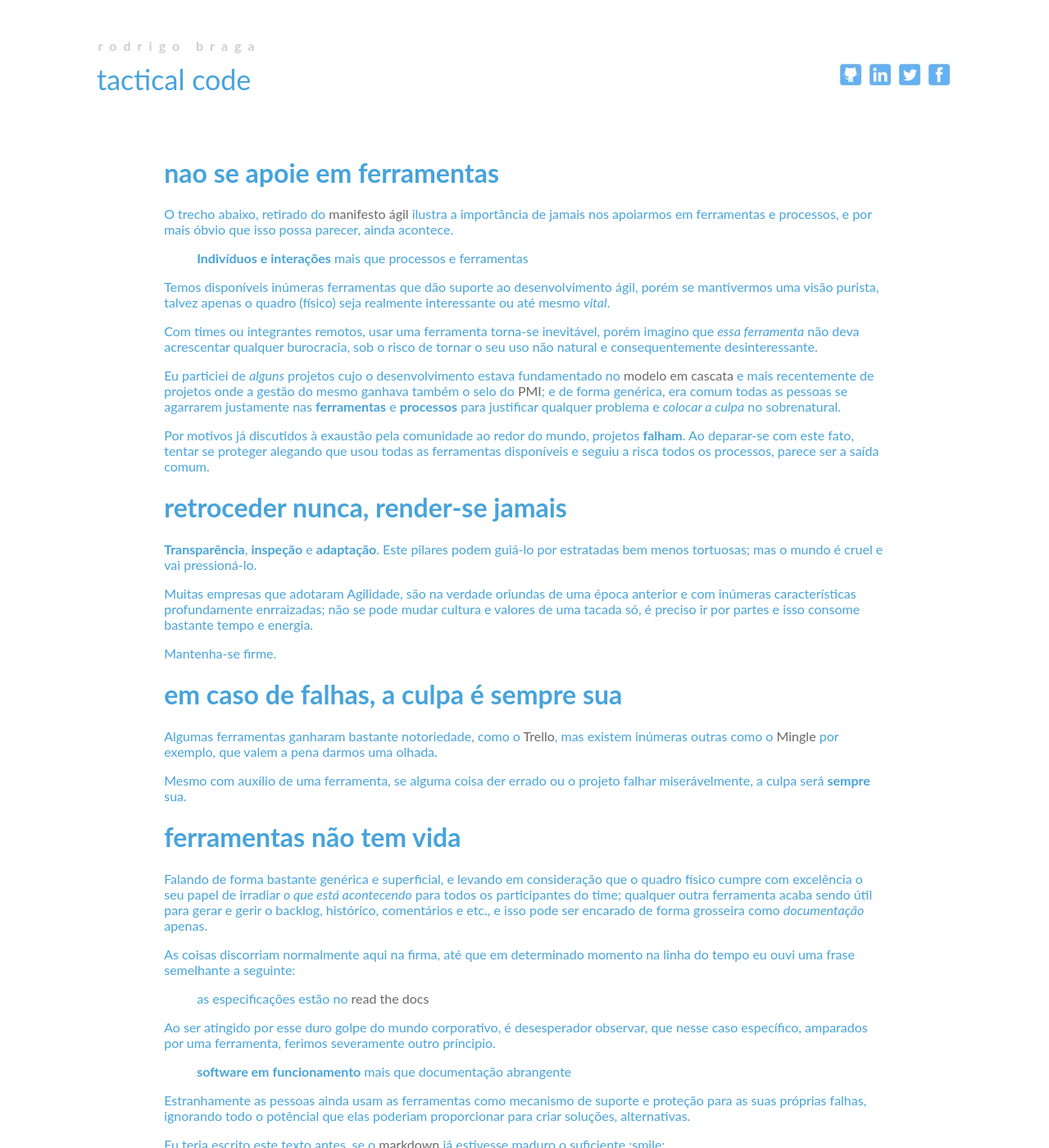
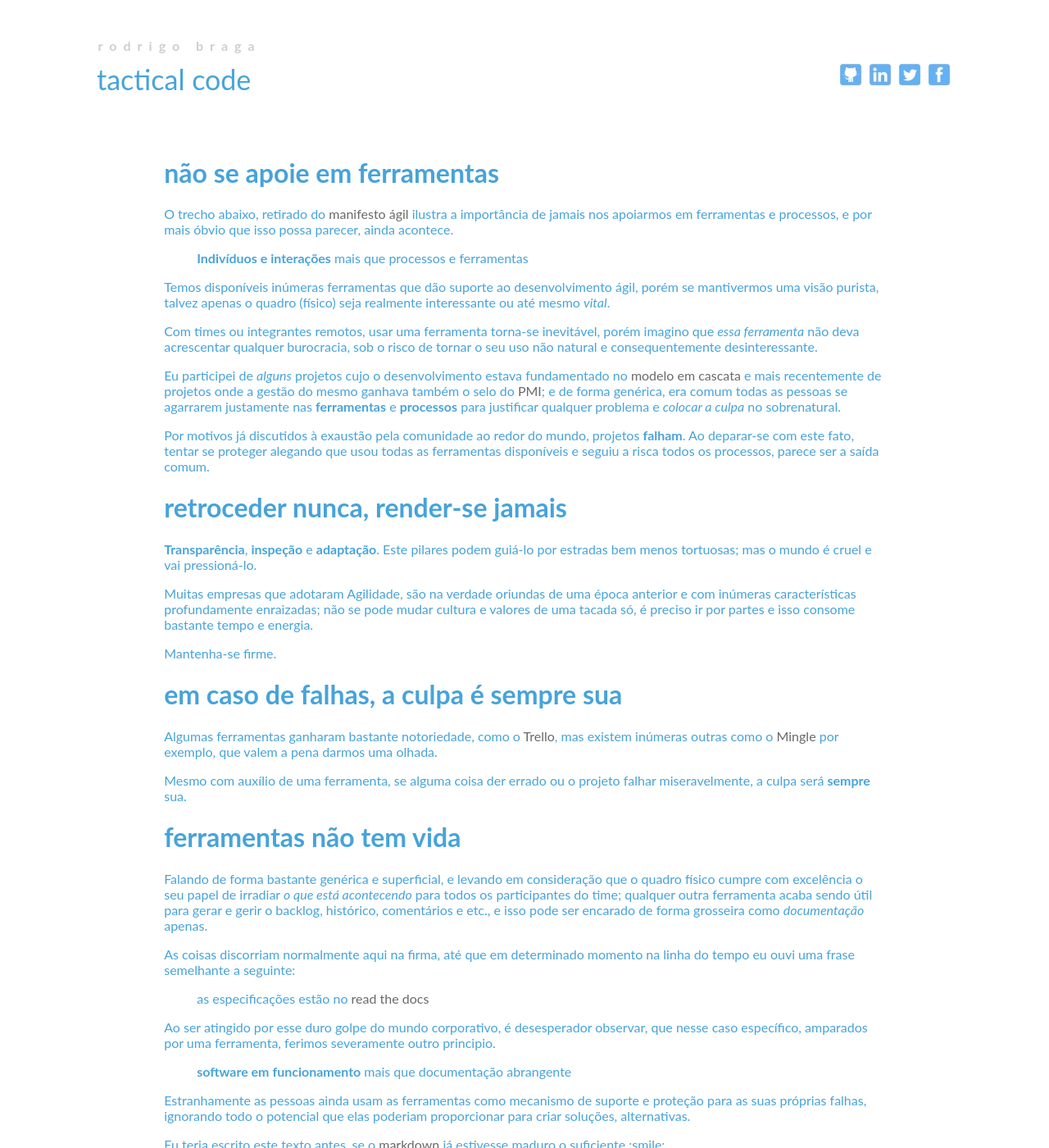
Before and after one commit to rodrigobraga/rodrigobraga.github.io, a Jekyll site: the page built from _posts/2013-11-21-nao-se-apoie-em-ferramentas.md, in a window 1280 px wide and 1400 px high. Shown: the whole window at 82% size. Built offline with Jekyll 4.4.1, drawn with Linux system fonts in a browser that asks for light colours; Markdown is read by kramdown in place of the engine named in the settings; comment, search, counter and statistics services are not loaded.

Commit message:
Update 2013-11-21-nao-se-apoie-em-ferramentas.md

```diff
--- a/_posts/2013-11-21-nao-se-apoie-em-ferramentas.md
+++ b/_posts/2013-11-21-nao-se-apoie-em-ferramentas.md
@@ -7,7 +7,7 @@
 summary: cultura e valores são sempre mais importantes do que qualquer ferramenta.
 comments: true
 ---
-# nao se apoie em ferramentas
+# não se apoie em ferramentas
 O trecho abaixo, retirado do [manifesto ágil](http://agilemanifesto.org/iso/ptbr/) ilustra a importância de jamais nos apoiarmos em ferramentas e processos, e por mais óbvio que isso possa parecer, ainda acontece.
 
 > **Indivíduos e interações** mais que processos e ferramentas
@@ -16,15 +16,15 @@
 
 Com times ou integrantes remotos, usar uma ferramenta torna-se inevitável, porém imagino que *essa ferramenta* não deva acrescentar qualquer burocracia, sob o risco de tornar o seu uso não natural e consequentemente desinteressante.
 
-Eu particiei de *alguns* projetos cujo o desenvolvimento estava fundamentado no [modelo em cascata](http://pt.wikipedia.org/wiki/Modelo_em_cascata) e mais recentemente de projetos onde a gestão do mesmo ganhava também o selo do [PMI](http://www.pmi.org); e de forma genérica, era comum todas as pessoas se agarrarem justamente nas **ferramentas** e **processos** para justificar qualquer problema e *colocar a culpa* no sobrenatural.
+Eu participei de *alguns* projetos cujo o desenvolvimento estava fundamentado no [modelo em cascata](http://pt.wikipedia.org/wiki/Modelo_em_cascata) e mais recentemente de projetos onde a gestão do mesmo ganhava também o selo do [PMI](http://www.pmi.org); e de forma genérica, era comum todas as pessoas se agarrarem justamente nas **ferramentas** e **processos** para justificar qualquer problema e *colocar a culpa* no sobrenatural.
 
 Por motivos já discutidos à exaustão pela comunidade ao redor do mundo, projetos **falham**. Ao deparar-se com este fato, tentar se proteger alegando que usou todas as ferramentas disponíveis e seguiu a risca todos os processos, parece ser a saída comum.
 
 # retroceder nunca, render-se jamais
 
-**Transparência**, **inspeção** e **adaptação**. Este pilares podem guiá-lo por estratadas bem menos tortuosas; mas o mundo é cruel e vai pressioná-lo.
+**Transparência**, **inspeção** e **adaptação**. Este pilares podem guiá-lo por estradas bem menos tortuosas; mas o mundo é cruel e vai pressioná-lo.
 
-Muitas empresas que adotaram Agilidade, são na verdade oriundas de uma época anterior e com inúmeras características profundamente enrraizadas; não se pode mudar cultura e valores de uma tacada só, é preciso ir por partes e isso consome bastante tempo e energia.
+Muitas empresas que adotaram Agilidade, são na verdade oriundas de uma época anterior e com inúmeras características profundamente enraizadas; não se pode mudar cultura e valores de uma tacada só, é preciso ir por partes e isso consome bastante tempo e energia.
 
 Mantenha-se firme.
 
@@ -32,7 +32,7 @@
 
 Algumas ferramentas ganharam bastante notoriedade, como o [Trello](http://www.trello.com), mas existem inúmeras outras como o [Mingle](http://www.thoughtworks.com/products/mingle-agile-project-management) por exemplo, que valem a pena darmos uma olhada.
 
-Mesmo com auxílio de uma ferramenta, se alguma coisa der errado ou o projeto falhar miserávelmente, a culpa será **sempre** sua.
+Mesmo com auxílio de uma ferramenta, se alguma coisa der errado ou o projeto falhar miseravelmente, a culpa será **sempre** sua.
 
 # ferramentas não tem vida
 
@@ -42,10 +42,10 @@
 
 > as especificações estão no [read the docs](https://readthedocs.org/)
 
-Ao ser atingido por esse duro golpe do mundo corporativo, é desesperador observar, que nesse caso específico, amparados por uma ferramenta, ferimos severamente outro príncipio.
+Ao ser atingido por esse duro golpe do mundo corporativo, é desesperador observar, que nesse caso específico, amparados por uma ferramenta, ferimos severamente outro principio.
 
 > **software em funcionamento** mais que documentação abrangente
 
-Estranhamente as pessoas ainda usam as ferramentas como mecanismo de suporte e proteção para as suas próprias falhas, ignorando todo o potêncial que elas poderiam proporcionar para criar soluções, alternativas.
+Estranhamente as pessoas ainda usam as ferramentas como mecanismo de suporte e proteção para as suas próprias falhas, ignorando todo o potencial que elas poderiam proporcionar para criar soluções, alternativas.
 
 Eu teria escrito este texto antes, se o [markdown](http://daringfireball.net/projects/markdown/) já estivesse maduro o suficiente :smile:
```
